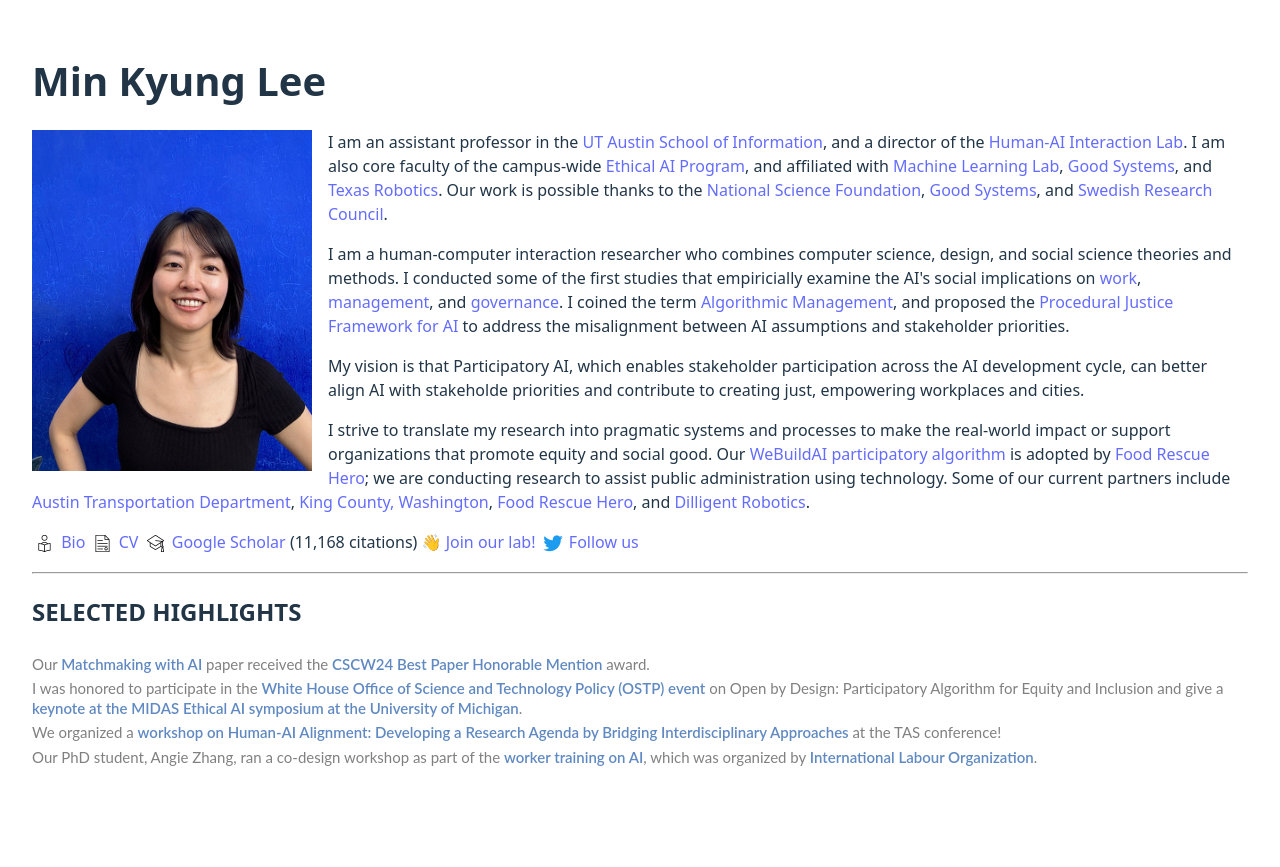
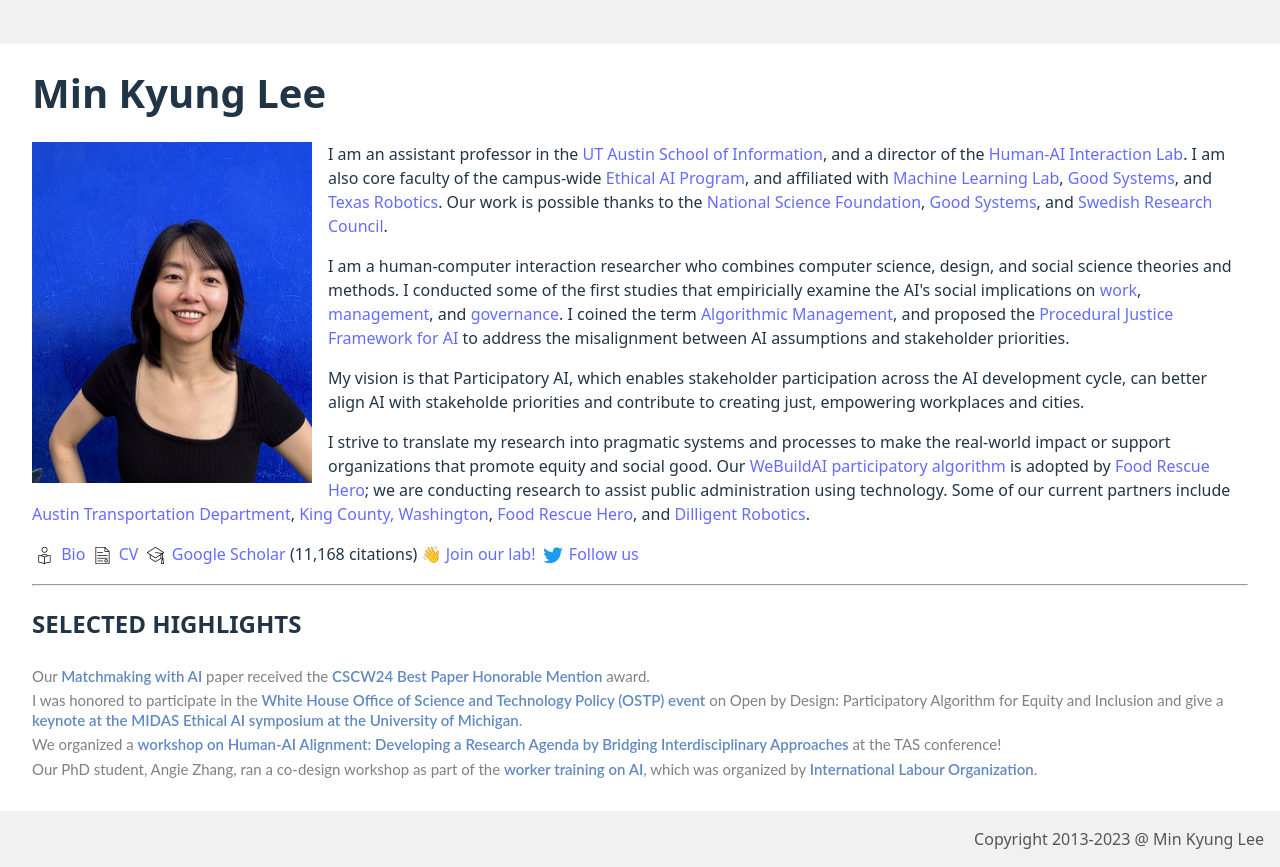
Before and after one commit to l-ohman/minlee.net, a React (Vite) app: page / in a window 1280 px wide. Before the commit the page ends 800 px from the top, so only its background shows below. Built offline with nearby package versions, Linux system fonts and the light colour scheme.

Commit message:
Header and footer

```diff
--- a/src/App.css
+++ b/src/App.css
@@ -1,5 +1,8 @@
 #root {
   max-width: 1280px;
   margin: 0 auto;
-  padding: 2rem;
 }
+
+#content {
+  padding: 0 2rem 2rem 2rem;
+}
--- a/src/App.tsx
+++ b/src/App.tsx
@@ -1,14 +1,22 @@
 import "./App.css";
 import Bio from "./components/Bio";
+import Footer from "./components/Footer";
+import Header from "./components/Header";
 import Highlights from "./components/Highlights";
 
 export default function App() {
   return (
     <>
-      <h1>Min Kyung Lee</h1>
-      <Bio />
-      <hr />
-      <Highlights />
+      <Header />
+
+      <div id="content">
+        <h1>Min Kyung Lee</h1>
+        <Bio />
+        <hr />
+        <Highlights />
+      </div>
+
+      <Footer />
     </>
   );
 }
--- /dev/null
+++ b/src/components/Footer.tsx
@@ -0,0 +1,21 @@
+export default function Footer() {
+  return (
+    <div
+      style={{
+        backgroundColor: "#f1f1f1",
+        width: "100%",
+      }}
+    >
+      <p
+        style={{
+          textAlign: "right",
+          margin: 0,
+          padding: "1rem",
+          color: "#555",
+        }}
+      >
+        Copyright 2013-2023 @ Min Kyung Lee
+      </p>
+    </div>
+  );
+}
--- /dev/null
+++ b/src/components/Header.tsx
@@ -0,0 +1,7 @@
+export default function Header() {
+  return (
+    <div
+      style={{ backgroundColor: "#f1f1f1", width: "100%", height: "44px" }}
+    />
+  );
+}
```
